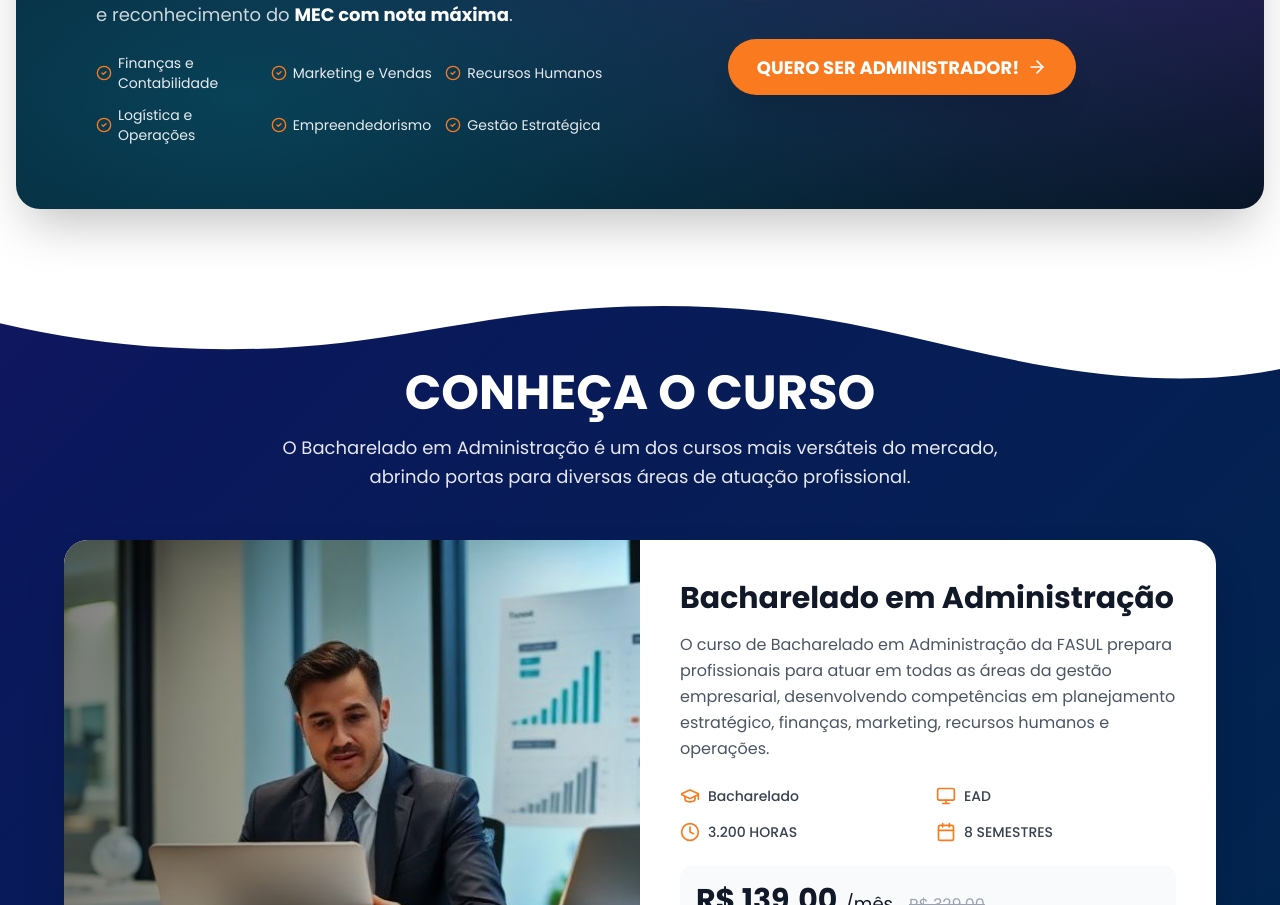
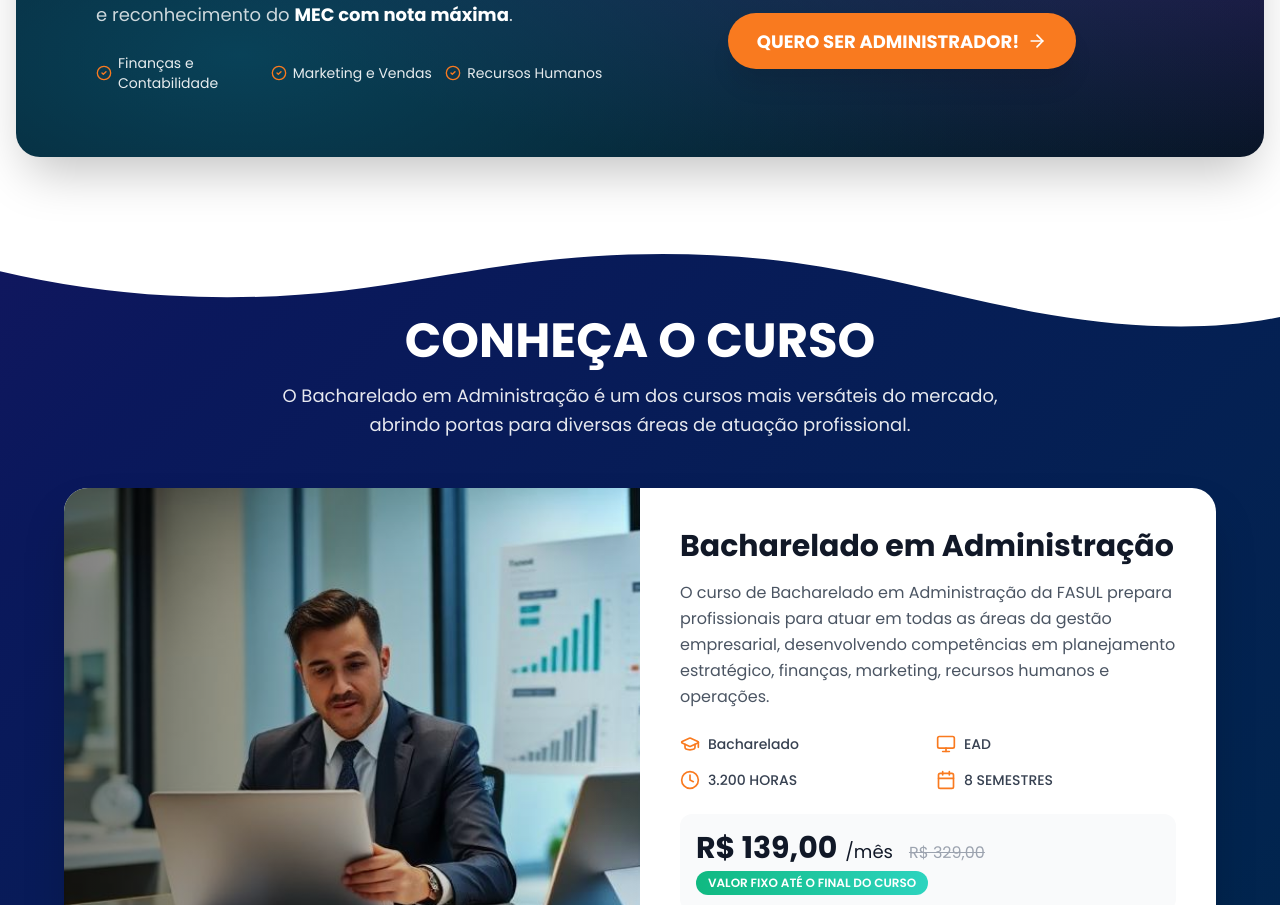
Before and after one commit to juanmkt-web/graduacaocienciascontabeis.com.br, a React (Vite) app: page / in a window 1280 px wide. Shown: the part 1273-2178 px from the top of the page. Built offline with nearby package versions, Linux system fonts and the light colour scheme; the HTML template or start-up script is replaced by a standard one.

Commit message:
Code edited in Lovable Code Editor
Edited UI in Lovable

```diff
--- a/src/components/Benefits.tsx
+++ b/src/components/Benefits.tsx
@@ -23,14 +23,7 @@ const benefits = [
   },
 ];
 
-const highlights = [
-  "Finanças e Contabilidade",
-  "Marketing e Vendas",
-  "Recursos Humanos",
-  "Logística e Operações",
-  "Empreendedorismo",
-  "Gestão Estratégica",
-];
+const highlights = ["Finanças e Contabilidade", "Marketing e Vendas", "Recursos Humanos"];
 
 const Benefits = () => {
   return (
```
